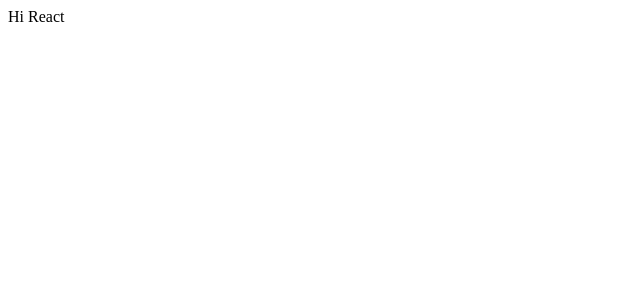
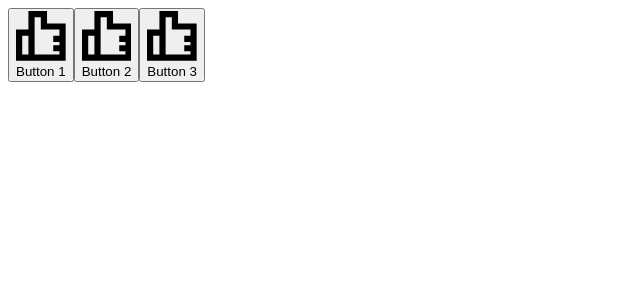
Before and after one commit to Lachicagladiadora/learning-react, a React (Vite) app in the folder first-component-twitter/: page / in a window 1280 px wide. Shown: the top 300 px of the page, without its empty margins (0-640 px from the left). Built offline with nearby package versions, Linux system fonts and the light colour scheme.

Commit message:
first component

```diff
--- a/first-component-twitter/src/main.jsx
+++ b/first-component-twitter/src/main.jsx
@@ -4,4 +4,59 @@ import ReactDOM from 'react-dom/client'
 // import './index.css'
 
 const root = ReactDOM.createRoot(document.getElementById('root'))
-root.render('Hi React')
+// root.render(
+//   <React.Fragment>
+//     <button>
+//       <i class="fa fa-thumbs-o-up" aria-hidden="true"></i>
+//       Hi Button
+//     </button>
+//     <button>
+//       <i class="fa fa-thumbs-o-up" aria-hidden="true"></i>
+//       Hi Button
+//     </button>
+//     <button>
+//       <i class="fa fa-thumbs-o-up" aria-hidden="true"></i>
+//       Hi Button
+//     </button>
+//   </React.Fragment>
+// )
+
+
+// const createButton = ({text}) => {
+//   return(
+//     <button>
+//       <svg fill="#000000" viewBox="0 0 16 16" xmlns="http://www.w3.org/2000/svg"><g id="SVGRepo_bgCarrier" stroke-width="0"></g><g id="SVGRepo_tracerCarrier" stroke-linecap="round" stroke-linejoin="round"></g><g id="SVGRepo_iconCarrier"> <path d="M4 16H0V6h4V0h6v4h6v12H4zM6 2v12h8v-1h-2v-2h2v-1h-2V8h2V6H8V2H6zM2 8v6h2V8H2z" fill-rule="evenodd"></path> </g></svg>
+//       {text}
+//     </button>
+//   )
+// }
+
+// root.render(
+//   <React.Fragment>
+//     {createButton({text: 'Button 1'})}
+//     {createButton({text: 'Button 2'})}
+//     {createButton({text: 'Button 3'})}
+//   </React.Fragment>
+// )
+
+// PascalCase
+// camelCase
+// snake_case
+// kebab-case
+// FIRST COMPONENT
+const Button = ({text}) => {
+  return(
+    <button>
+      <svg fill="#000000" viewBox="0 0 16 16" xmlns="http://www.w3.org/2000/svg"><g id="SVGRepo_bgCarrier" stroke-width="0"></g><g id="SVGRepo_tracerCarrier" stroke-linecap="round" stroke-linejoin="round"></g><g id="SVGRepo_iconCarrier"> <path d="M4 16H0V6h4V0h6v4h6v12H4zM6 2v12h8v-1h-2v-2h2v-1h-2V8h2V6H8V2H6zM2 8v6h2V8H2z" fill-rule="evenodd"></path> </g></svg>
+      {text}
+    </button>
+  )
+}
+
+root.render(
+  <React.Fragment>
+    <Button text = "Button 1"/>
+    <Button text = "Button 2"/>
+    <Button text = "Button 3"/>
+  </React.Fragment>
+)
```
